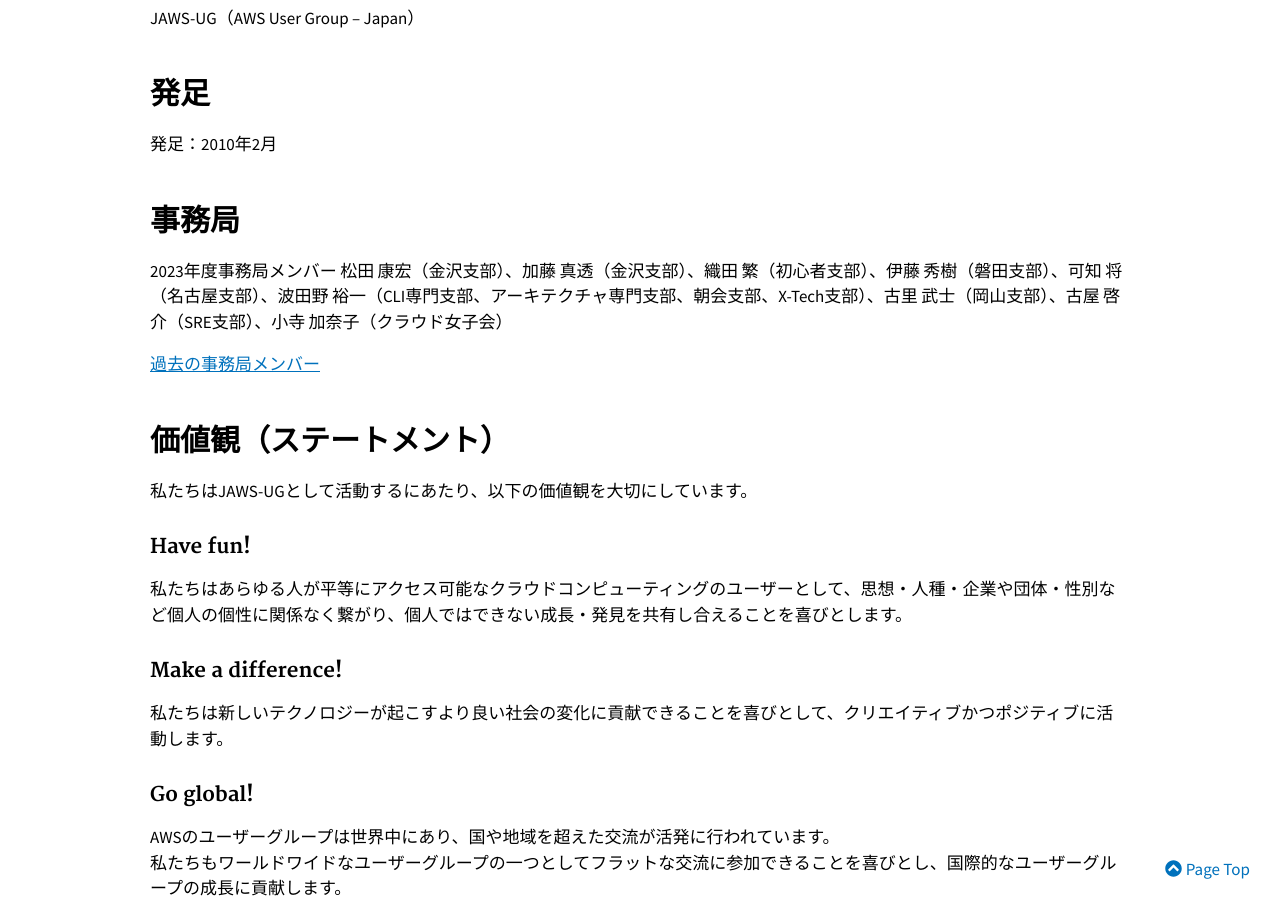
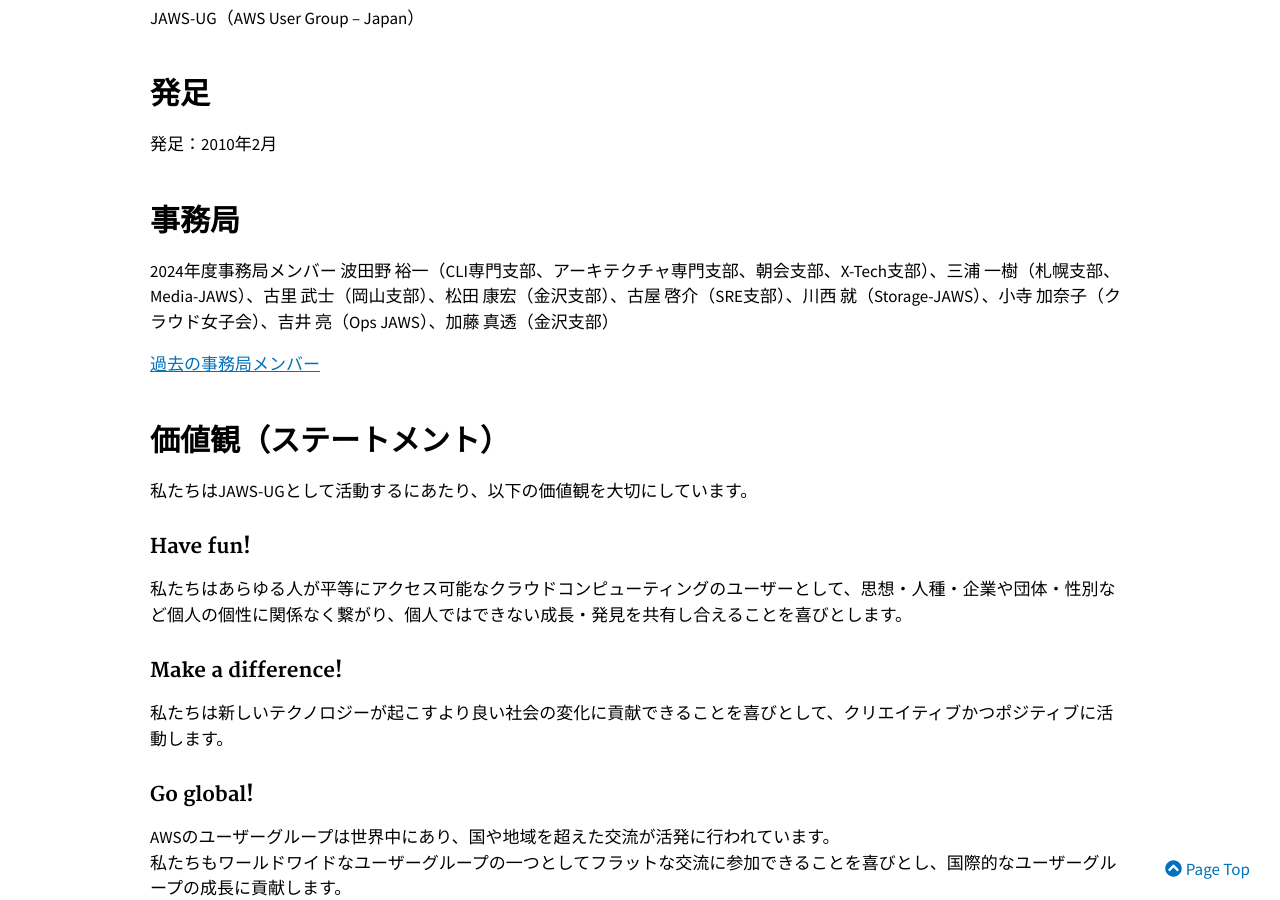
Before and after one commit to jaws-ug/jaws-ug.jp, a Jekyll site: the page built from pages/about-us.md, in a window 1280 px wide and 900 px high, scrolled down 454 px. Built offline with Jekyll 4.4.1, drawn with Linux system fonts in a browser that asks for light colours; nearby versions of some CDN libraries; comment, search, counter and statistics services are not loaded.

Commit message:
事務局メンバーを2024年度版に更新

```diff
--- a/pages/about-us.md
+++ b/pages/about-us.md
@@ -17,8 +17,8 @@
 発足：2010年2月
 
 ## 事務局
-2023年度事務局メンバー
-松田 康宏（金沢支部）、加藤 真透（金沢支部）、織田 繁（初心者支部）、伊藤 秀樹（磐田支部）、可知 将（名古屋支部）、波田野 裕一（CLI専門支部、アーキテクチャ専門支部、朝会支部、X-Tech支部）、古里 武士（岡山支部）、古屋 啓介（SRE支部）、小寺 加奈子（クラウド女子会）
+2024年度事務局メンバー
+波田野 裕一（CLI専門支部、アーキテクチャ専門支部、朝会支部、X-Tech支部）、三浦 一樹（札幌支部、Media-JAWS）、古里 武士（岡山支部）、松田 康宏（金沢支部）、古屋 啓介（SRE支部）、川西 就（Storage-JAWS）、小寺 加奈子（クラウド女子会）、吉井 亮（Ops JAWS）、加藤 真透（金沢支部）
 
 [過去の事務局メンバー]({{ site.baseurl }}{% link pages/previous-secretariat.md %})
 
```
